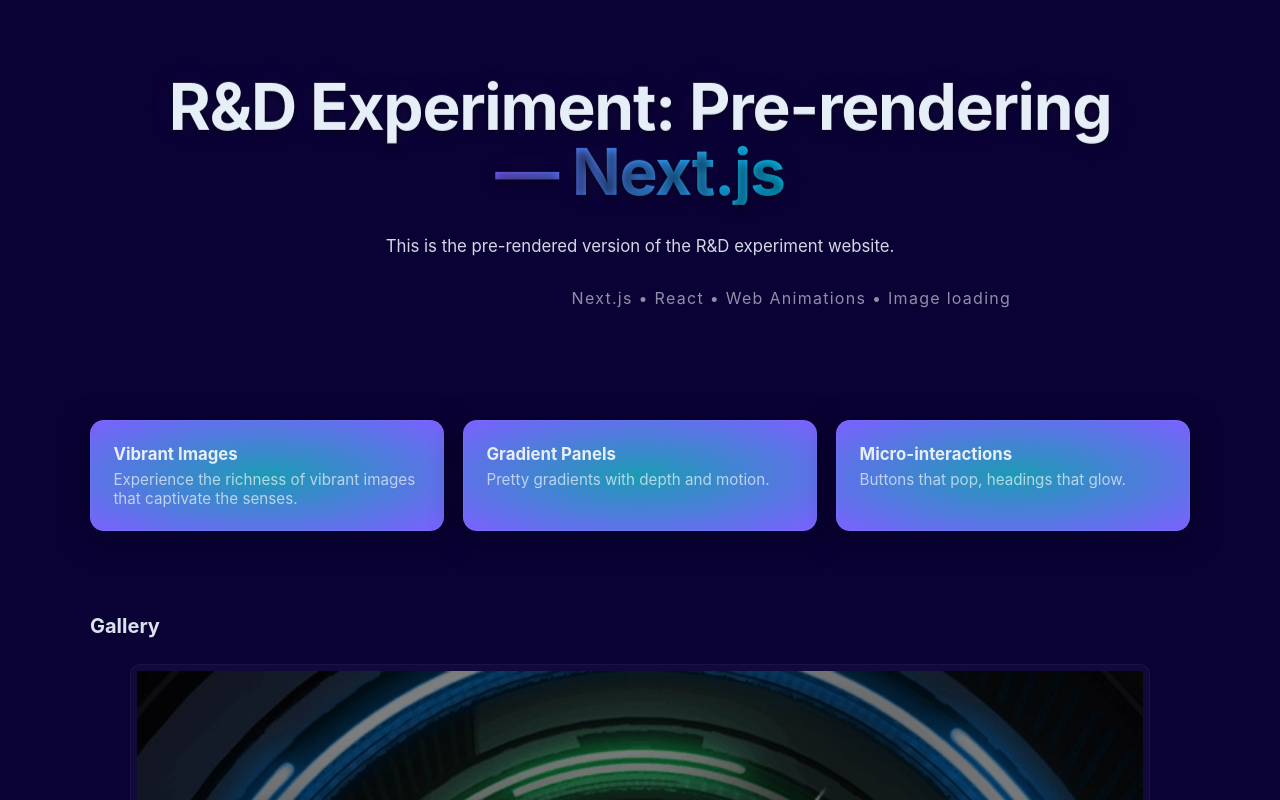
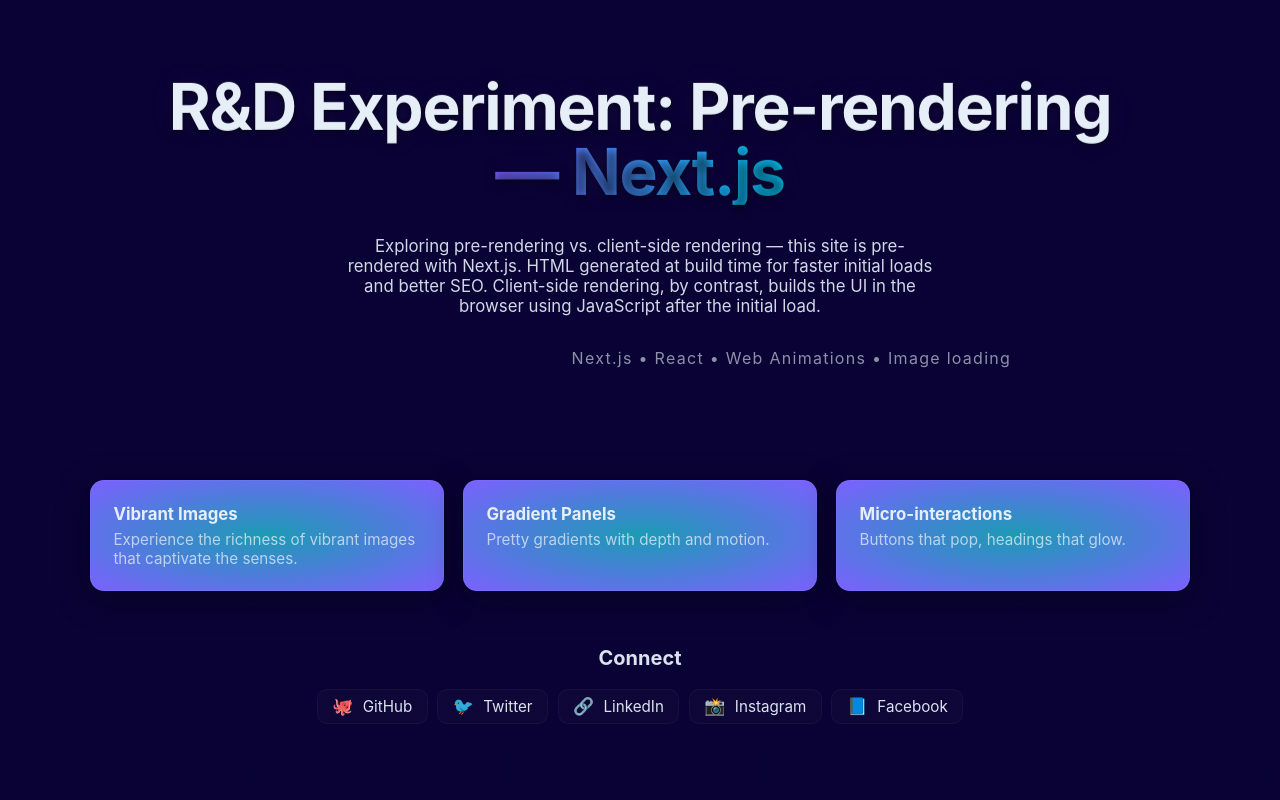
Before and after one commit to Jenelle0-0/R-D-experiment, a Next.js app: page / in a window 1280 px wide. Shown: the top 800 px of the page. Built offline with nearby package versions, Linux system fonts and the light colour scheme.

Commit message:
feat: longer title, more metadata, social media, more text

```diff
--- a/app/layout.js
+++ b/app/layout.js
@@ -1,8 +1,9 @@
 import './globals.css'
 
 export const metadata = {
-  title: 'R-D Experiment',
-  description: 'Pre-rendering vs client-side rendering',
+  title: 'R-D Experiment: Pre-rendering vs Client-side Rendering Demo',
+  description: 'This experiment demonstrates the differences between pre-rendering and client-side rendering using Next.js. This website is the pre-rendered version.',
+  viewport: 'width=device-width, initial-scale=1',
   other: {
     "google-site-verification": "oEKr8HfUMuU5I5jRnd7RnUfRIzFWHknTTUBVaiYn0jQ",
   },
@@ -11,6 +12,10 @@
 export default function RootLayout({ children }) {
   return (
     <html lang="en">
+      <head>
+        <meta charSet="utf-8" />
+        <link rel="icon" href="/favicon.svg" type="image/svg+xml" />
+      </head>
       <body>
         <main>
           {children}
--- a/app/page.js
+++ b/app/page.js
@@ -12,7 +12,9 @@
                     <span className={styles.accent}> — Next.js</span>
                 </h1>
                 <p className={styles.lead}>
-                    This is the pre-rendered version of the R&D experiment website.
+                    Exploring pre-rendering vs. client-side rendering — this site is pre-rendered with Next.js.
+                    HTML generated at build time for faster initial loads and better SEO.
+                    Client-side rendering, by contrast, builds the UI in the browser using JavaScript after the initial load.
                 </p>
                 <TickerClient />
             </header><section id="showcase" className={styles.showcase}>
@@ -29,6 +31,31 @@
                     <p>Buttons that pop, headings that glow.</p>
                 </div>
             </section>
+            <section id="social" className={styles.social} aria-labelledby="social-heading">
+                <h2 id="social-heading" className={styles.sectionTitle}>Connect</h2>
+                <div className={styles.socialList}>
+                    <a href="https://github.com/Jenelle0-0" target="_blank" rel="noopener noreferrer">
+                        <span className={styles.socialIcon} aria-hidden>🐙</span>
+                        <span>GitHub</span>
+                    </a>
+                    <a href="https://twitter.com/" target="_blank" rel="noopener noreferrer">
+                        <span className={styles.socialIcon} aria-hidden>🐦</span>
+                        <span>Twitter</span>
+                    </a>
+                    <a href="https://www.linkedin.com/" target="_blank" rel="noopener noreferrer">
+                        <span className={styles.socialIcon} aria-hidden>🔗</span>
+                        <span>LinkedIn</span>
+                    </a>
+                    <a href="https://www.instagram.com/" target="_blank" rel="noopener noreferrer">
+                        <span className={styles.socialIcon} aria-hidden>📸</span>
+                        <span>Instagram</span>
+                    </a>
+                    <a href="https://www.facebook.com/" target="_blank" rel="noopener noreferrer">
+                        <span className={styles.socialIcon} aria-hidden>📘</span>
+                        <span>Facebook</span>
+                    </a>
+                </div>
+            </section>
             <section id="gallery" className={styles.gallery} aria-labelledby="gallery-heading">
                 <h2 id="gallery-heading" className={styles.sectionTitle}>Gallery</h2>
                 <GalleryClient />
--- a/app/page.module.css
+++ b/app/page.module.css
@@ -177,3 +177,56 @@
     color: rgba(230, 238, 248, 0.55);
     font-size: .9rem;
 }
+
+.social {
+    position: relative;
+    z-index: 2;
+    margin-top: 1.8rem;
+    width: 100%;
+    max-width: 1100px;
+    padding: 0.6rem 1rem;
+    display: flex;
+    flex-direction: column;
+    align-items: center;
+    gap: 0.6rem;
+}
+
+.socialList {
+    display: flex;
+    gap: 0.6rem;
+    flex-wrap: wrap;
+    justify-content: center;
+    align-items: center;
+}
+
+.socialList a {
+    display: inline-flex;
+    align-items: center;
+    gap: 0.6rem;
+    padding: 0.45rem 0.9rem;
+    color: rgba(230, 238, 248, 0.95);
+    text-decoration: none;
+    background: rgba(255,255,255,0.02);
+    border: 1px solid rgba(255,255,255,0.04);
+    border-radius: 10px;
+    transition: transform .12s ease, box-shadow .12s ease, background .12s ease;
+    font-size: 0.95rem;
+}
+
+.socialList a:hover,
+.socialList a:focus {
+    transform: translateY(-4px);
+    box-shadow: 0 10px 30px rgba(2,6,23,0.55);
+    background: linear-gradient(90deg, rgba(123,97,255,0.12), rgba(0,212,255,0.04));
+}
+
+.socialIcon {
+    font-size: 1.05rem;
+    line-height: 1;
+    display: inline-block;
+}
+
+.socialList a:focus-visible {
+    outline: 3px solid rgba(123,97,255,0.18);
+    outline-offset: 3px;
+}
```
Also changed, not shown: public/favicon.svg (added), public/robots.txt (added), 1 other file (tests, documents, lock files or other folders).
